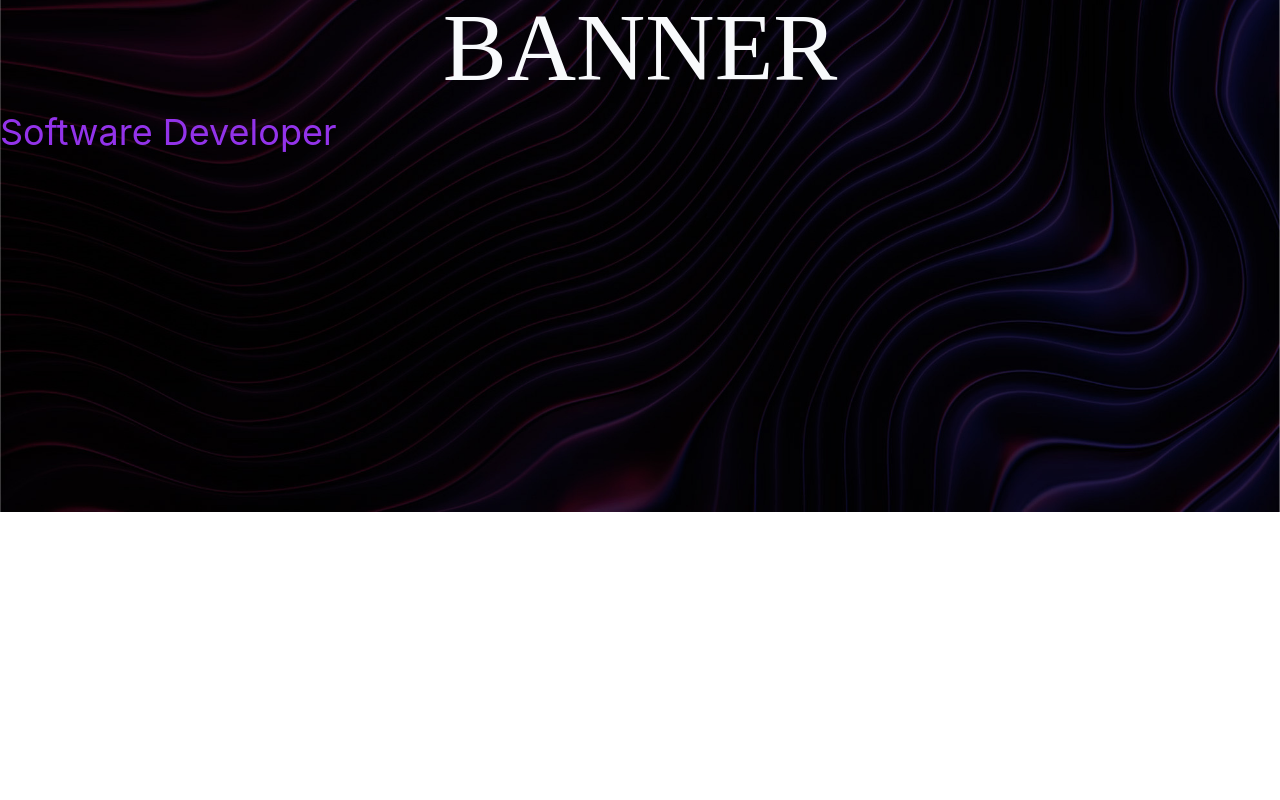
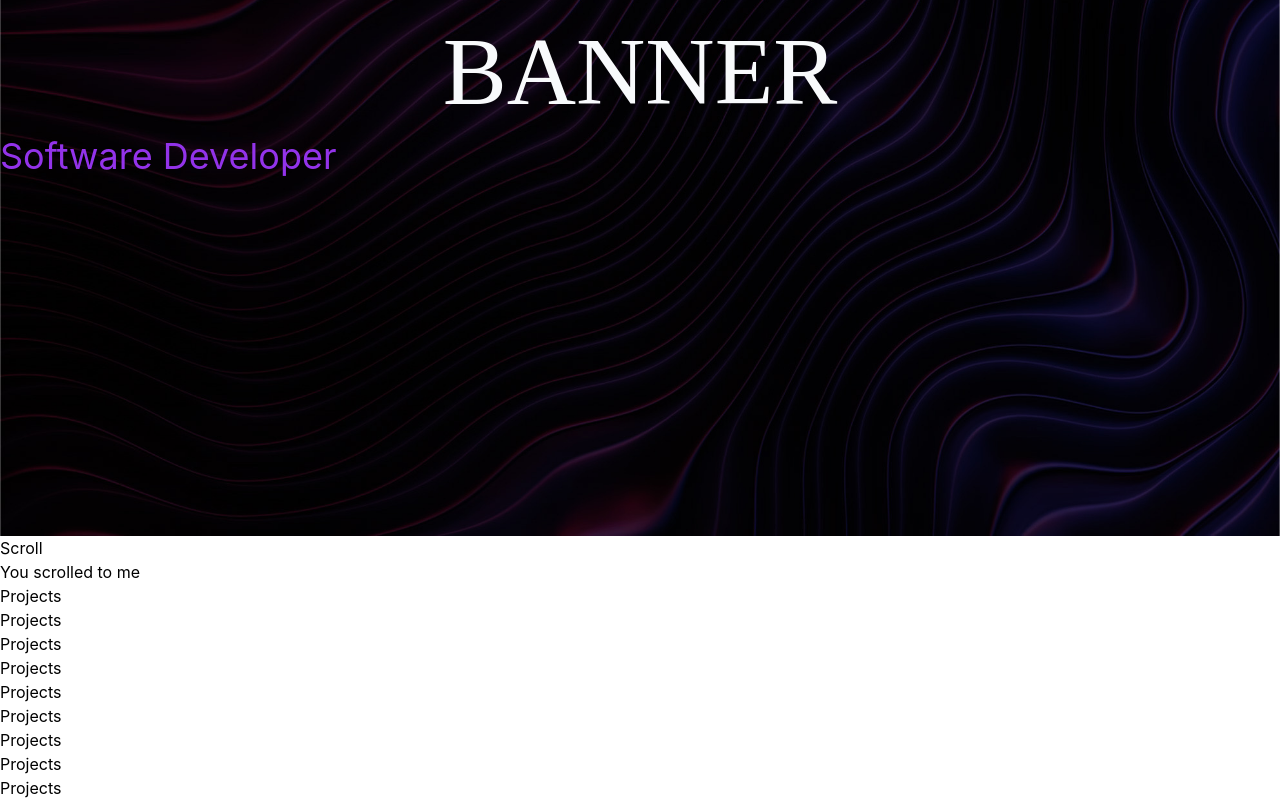
Before and after one commit to bannersamuelson/portfolio, a React (Create React App) app: page / in a window 1280 px wide. Shown: the part 341-1141 px from the top of the page. Before the commit the page ends 853 px from the top, so only its background shows below. Built offline with nearby package versions, Linux system fonts and the light colour scheme.

Commit message:
messing around

```diff
--- a/src/App.js
+++ b/src/App.js
@@ -1,12 +1,27 @@
 import Navbar from './components/Nav/Nav';
 import Home from './Home/Home';
+import { useRef } from 'react';
+import Projects from './components/Projects/Projects';
+import React from "react";
+import { Link } from "react-router-dom";
+
 
 function App() {
+
+  const scrollToRef = useRef();
+
   return (
-    <div>
-      <Home />
+    <>
+      <button onClick={() => scrollToRef.current.scrollIntoView()}>
+        Scroll
+      </button>
+      <div ref={scrollToRef}>
+        <Home />
+      </div>
 
-    </div>
+      <Projects />
+
+    </>
   );
 }
 
--- a/src/Home/Home.jsx
+++ b/src/Home/Home.jsx
@@ -1,17 +1,17 @@
-import React from 'react'
 import './Home.css'
 import Nav from '../components/Nav/Nav'
 
+
 export default function Home() {
+
   return (
     <div className="bg-waves bg-cover">
       <Nav />
-
       <div className="w-full h-screen">
         <div className="flex justify-center text-center pt-72 pb-4">
           <h3 className="text-6xl md:text-8xl animate-charcter text-slate-50"> BANNER</h3>
         </div>
-        <div className="fade-in-text text-purple-600 text-4xl">Software Developer
+        <div id="soft" className="fade-in-text text-purple-600 text-4xl">Software Developer
         </div >
       </div >
     </div>
--- a/src/components/Nav/Nav.jsx
+++ b/src/components/Nav/Nav.jsx
@@ -6,6 +6,7 @@ import './Nav.css'
 function Nav() {
   const [isOpen, setIsOpen] = useState(false);
   const genericHamburgerLine = `h-1 w-6 my-1 rounded-full bg-gray-300 transition ease transform duration-300`;
+
 
   return (
     <div>
@@ -36,7 +37,7 @@ function Nav() {
           <div className="px-4 hidden md:block align-center">
             <div className=" align-center items-center ml-10 text-lg text-slate-50 space-x-4 flex">
               <a href="#" className=" hover:bg-gray-700 m-1 px-2 py-1 rounded-md font-medium">Home</a>
-              <a href="#" className=" hover:bg-gray-700 hover:text-white m-1 px-2 py-1 rounded-md font-medium">Projects</a>
+              <Link to="/hash-scroll#hash-section-2" className=" hover:bg-gray-700 hover:text-white m-1 px-2 py-1 rounded-md font-medium">Projects</Link>
               <a href="#" className=" hover:bg-gray-700 hover:text-white m-1 px-2 py-1 rounded-md font-medium">Contact</a>
             </div>
           </div>
--- /dev/null
+++ b/src/components/Projects/Projects.jsx
@@ -0,0 +1,22 @@
+import { useRef } from 'react'
+
+export default function Projects() {
+  const scollToRef = useRef();
+  return (
+    <div>
+      <button onClick={() => scollToRef.current.scrollIntoView()}>
+        Scroll
+      </button>
+      <div >You scrolled to me</div>
+      <div>Projects</div>
+      <div>Projects</div>
+      <div>Projects</div>
+      <div>Projects</div>
+      <div>Projects</div>
+      <div>Projects</div>
+      <div>Projects</div>
+      <div ref={scollToRef}>Projects</div>
+      <div >Projects</div>
+    </div>
+  )
+}
```
